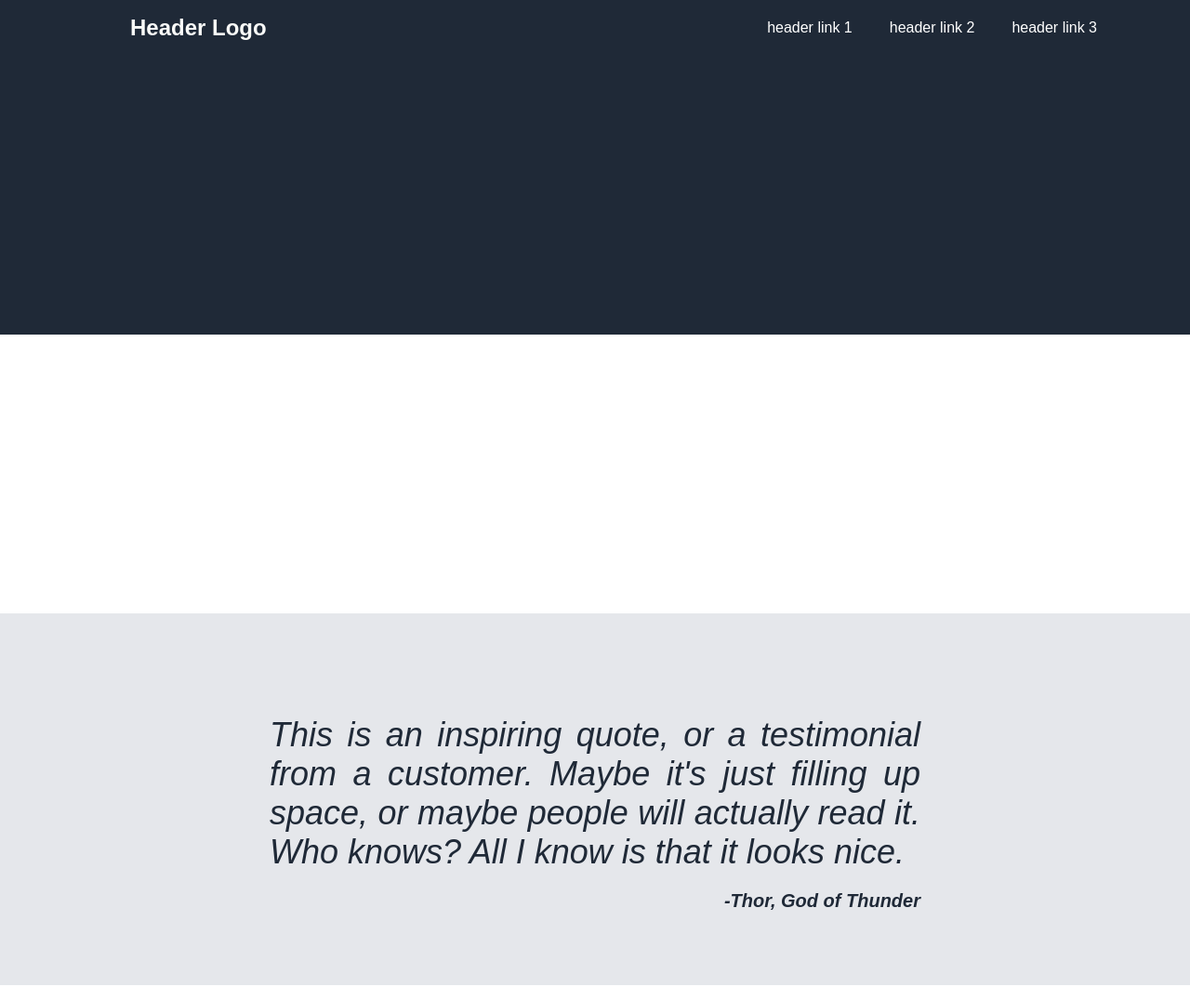
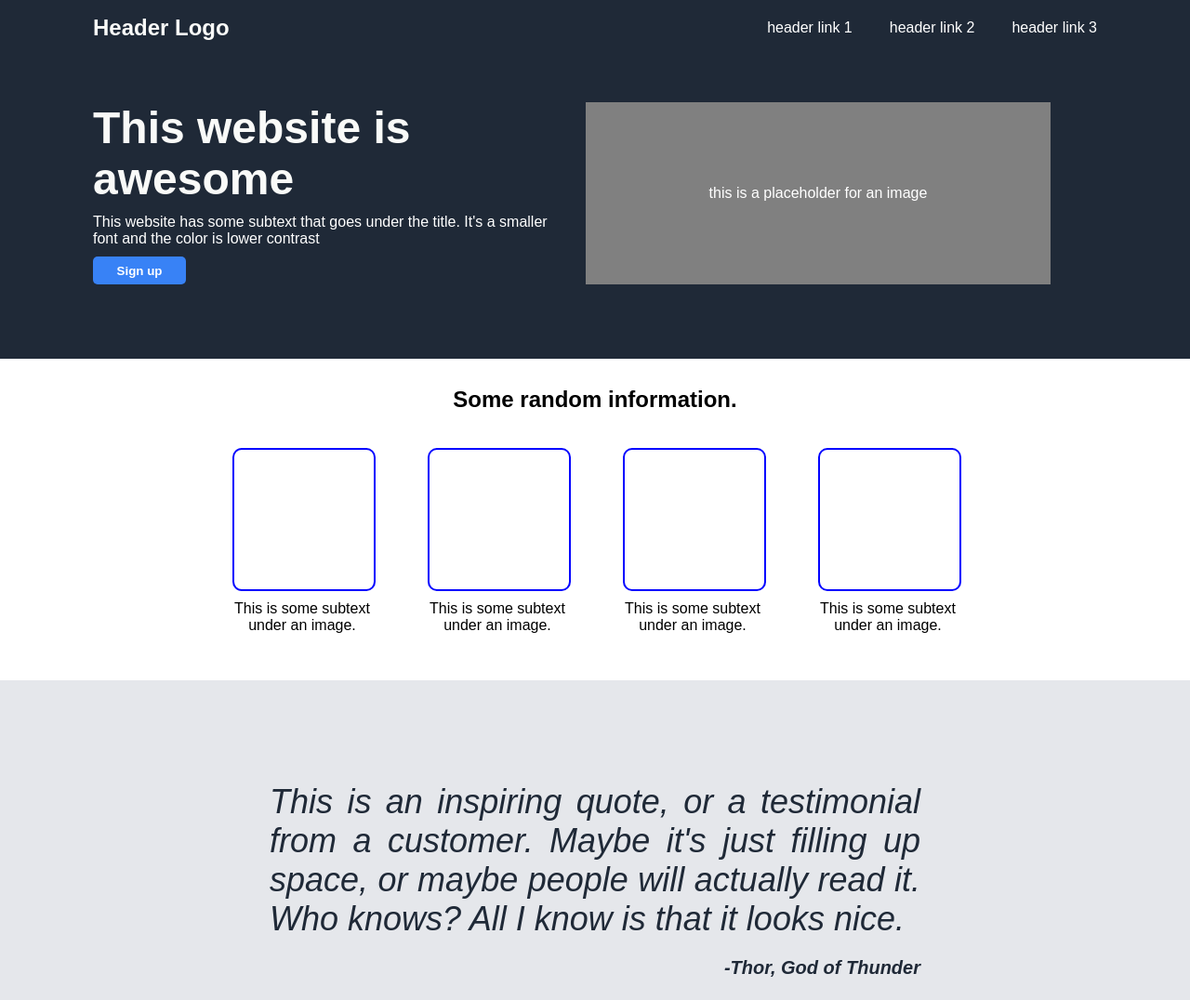
Before and after one commit to IshaanChamoli/TOP-Project-Landing-Page, a plain HTML site: page index.html in a window 1280 px wide. Shown: the top 1076 px of the page at 93% size. Drawn offline with Linux system fonts and the light colour scheme.

Commit message:
Complete website

```diff
--- a/index.html
+++ b/index.html
@@ -20,25 +20,46 @@
             </div>
         </ul>
     </div>
+    <div class="main">
 
 
 
-    <div class="main">
-       <div class="main-one">
 
+
+       <!--FOCUSSSSSSS HERE!!!!-->
+        <div class="main-one">
+            <div class="one-inner">
+                <div class="one-inner-side-left">
+                    <div class="header-one">This website is awesome</div>
+                    <div class="subtext-one">This website has some subtext that goes under the title. It's a smaller font and the color is lower contrast</div>
+                    <div class="button-one"><button>Sign up</button></div>
+
+                </div>
+                <div class="one-inner-side-right"><div>this is a placeholder for an image</div></div>
+
+            </div>
        </div>
+       <!--HEREEEEEEEEEEEEEEEEEE-->
+
+
+
+
+
        <div class="main-two">
-
+        <h2><Center>Some random information.</Center></h2><br>
+        <div class="box-container">
+            <div class="box-column"><div class="box"></div>This is some subtext under an image.</div>
+            <div class="box-column"><div class="box"></div>This is some subtext under an image.</div>
+            <div class="box-column"><div class="box"></div>This is some subtext under an image.</div>
+            <div class="box-column"><div class="box"></div>This is some subtext under an image.</div>
+        </div>
        </div>
-
        <div class="main-three">
         <div class="three-in">
             This is an inspiring quote, or a testimonial from a customer. Maybe it's just filling up space, or maybe people will actually read it. Who knows? All I know is that it looks nice.
             <p><strong>-Thor, God of Thunder</strong></p>
         </div>
         </div>
-
-    <!--FOCUSSSSSSS HERE!!!!-->
        <div class="main-four">
         <div class="inner-four">
             <div class="left-four">
@@ -50,10 +71,6 @@
         </div>
        </div>
     </div>
-    <!--HEREEEEEEEEEEEEEEEEEE-->
-
-
-
     <div class="footer">
         Copyright &#169 The Odin Project 2021
     </div>
--- a/styles.css
+++ b/styles.css
@@ -12,7 +12,8 @@ body {
     margin-bottom: auto;
     background-color: #1f2937;
     color: white;
-    padding: 0px 100px;
+    padding-left: 60px;
+    padding-right: 100px;
     align-items: center;
 }
 
@@ -42,13 +43,107 @@ body {
 
 .main-one {
     background-color: #1f2937;
-    height: 300px;
+    padding-bottom: 30px;
 }
+
+.one-inner {
+    display: flex;
+    gap: 10px;
+    padding: 50px 100px;
+}
+.one-inner-side-left {
+    background-color: #1f2937;
+    width: 500px;
+    padding-right: 20px;
+
+}
+
+.header-one {
+    font-size: 48px;
+    color: #F9FAF8;
+    font-weight: bolder;
+}
+
+.subtext-one {
+    color: white;
+    padding: 10px 0px;;
+}
+
+.one-inner-side-left button {
+    background-color: #3882F6;
+    border-width: 0px;
+    border-style: solid;
+    border-radius: 5px;
+    color: white;
+    font-weight: bold;
+    width: 100px;
+    height: 30px;
+}
+
+
+
+.one-inner-side-right {
+    background-color: gray;
+    width: 500px;
+
+    text-align: center;
+    display: flex;
+    justify-content: center;
+    align-items: center;
+    color: white;
+}
+
+
+
+
+
+
+
+
+
+
 
 .main-two {
     background-color: white;
-    height: 300px;
+    padding-bottom: 50px;
+    padding-top: 10px;
 }
+
+.box-container {
+    display: flex;
+    gap: 60px;
+    justify-content: center;
+    margin-left: 0;
+    margin-right: 0;
+    flex-wrap: wrap;
+}
+
+.box-column {
+    text-align: center;
+    padding: 0;
+    width: 150px;
+}
+
+
+
+.box {
+    width: 150px;
+    height: 150px;
+    border: blue solid 2px;
+    border-radius: 10px;
+    margin-bottom: 10px;
+}
+
+
+
+
+
+
+
+
+
+
+
 
 .main-three {
     background-color: #E5E7EB;
@@ -69,6 +164,8 @@ body {
     padding-top: 110px;
     font-weight: 100;
     color: #1F2937;
+    font-family: Arial, Helvetica, sans-serif;
+
 }
 
 .three-in p {
@@ -80,7 +177,7 @@ body {
 
 .main-four {
     background-color: white;
-    height: 200px;
+    padding: 60px;
     display: flex;
     justify-content: center;
     align-items: center;
@@ -89,7 +186,7 @@ body {
 .inner-four {
     background-color: #3882F6;
     width: 75%;
-    height: 40%;
+    padding: 20px 0px;;
     display: flex;
     border-radius: 5px;
     justify-content: center;
@@ -124,11 +221,6 @@ body {
 }
 
 
-
-
-
-
-
 .footer {
     margin-top: auto;
     background-color: #1f2937;
```
